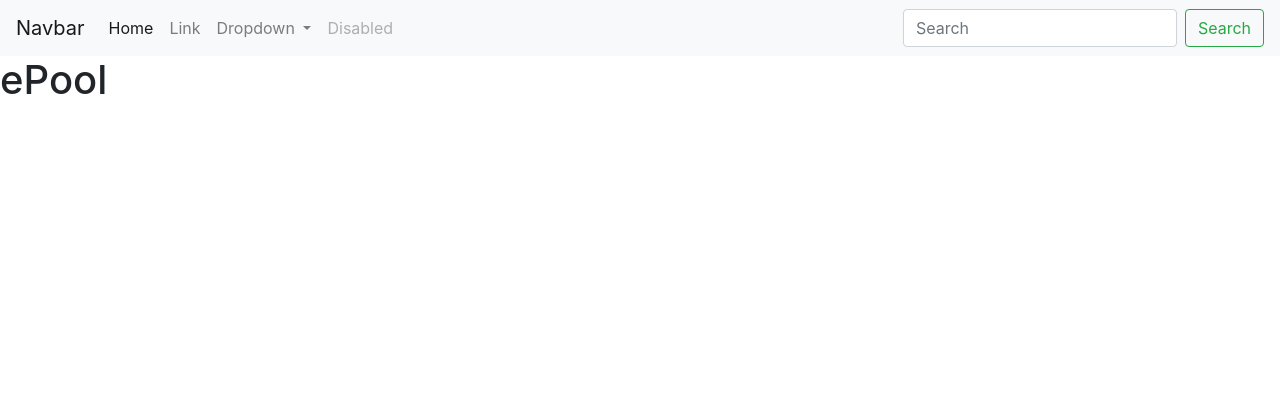
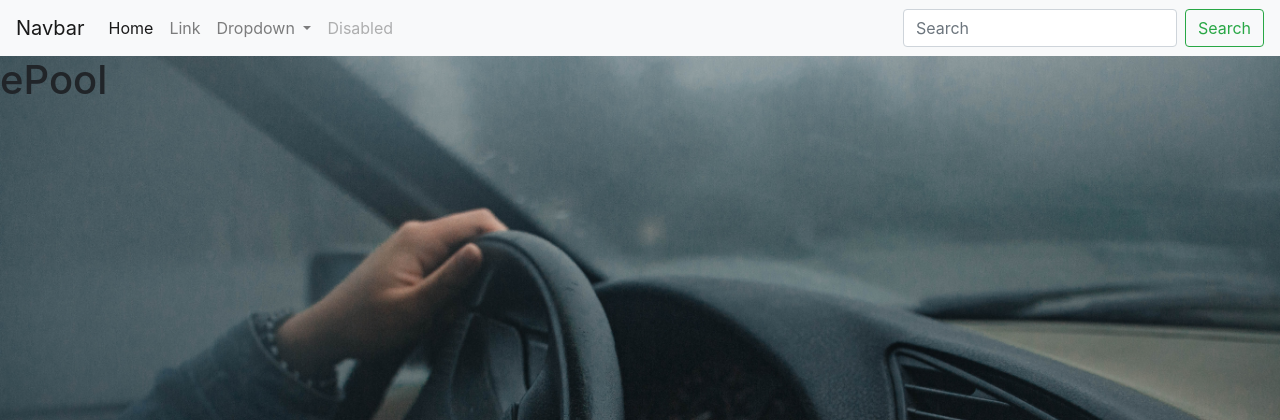
Before and after one commit to Richa-09/Car-Pool-Management-System, a Django app: page / in a window 1280 px wide. Shown: the top 420 px of the page. Run offline with Django 3.2, Linux system fonts and the light colour scheme; some libraries are stand-ins or nearby versions.

Commit message:
Add Background image on home page

```diff
--- a/general/templates/general/layout.html
+++ b/general/templates/general/layout.html
@@ -9,6 +9,12 @@
     <!-- Bootstrap CSS -->
     <link rel="stylesheet" href="{%static 'css/bootstrap.min.css'%}" integrity="sha384-Vkoo8x4CGsO3+Hhxv8T/Q5PaXtkKtu6ug5TOeNV6gBiFeWPGFN9MuhOf23Q9Ifjh" crossorigin="anonymous">
     <link rel="stylesheet" href="{% static 'css/layout.css' %}">
+    <style>
+      body{
+        background-image: url({% static 'images/car1.jpg'%});
+        background-size:cover;
+      }
+    </style>
 
     <title>{%block title%}{%endblock%}</title>
   </head>
```
Also changed, not shown: static/images/car1.jpg (added), 1 other file.
